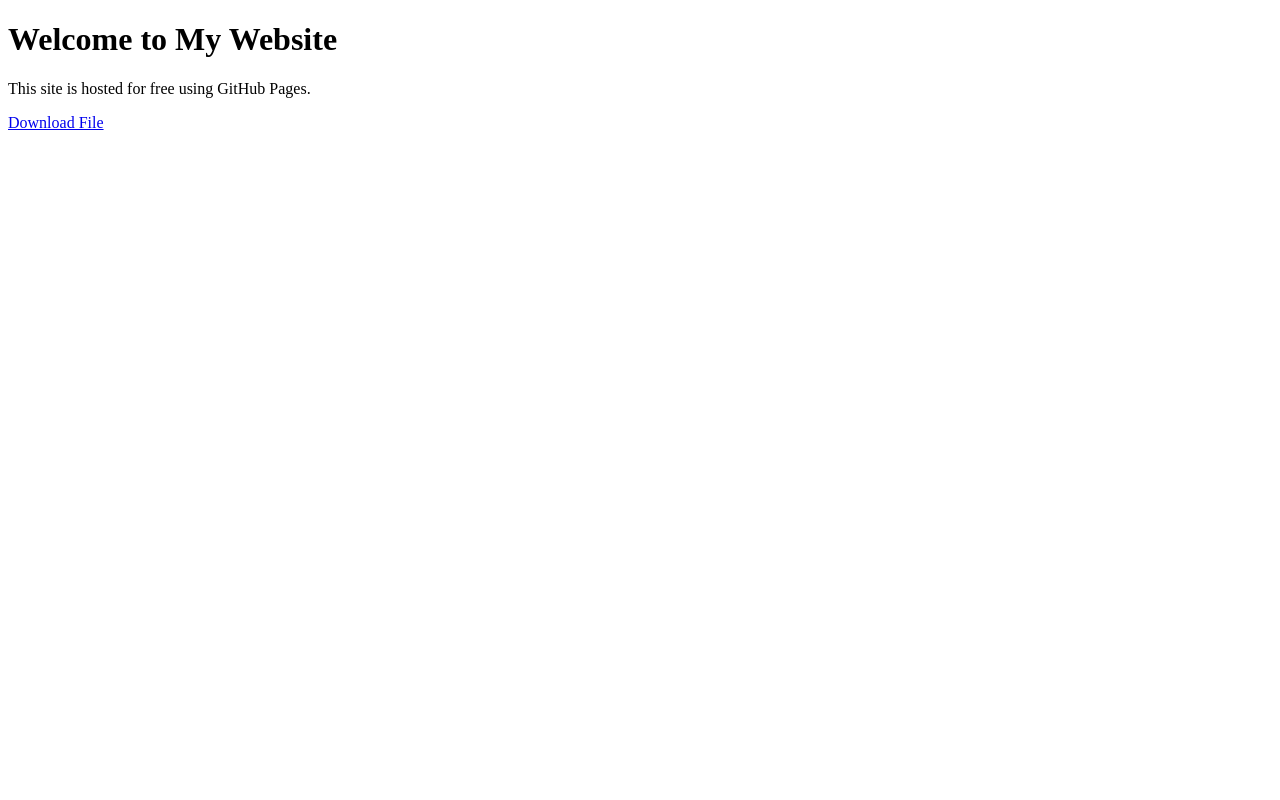
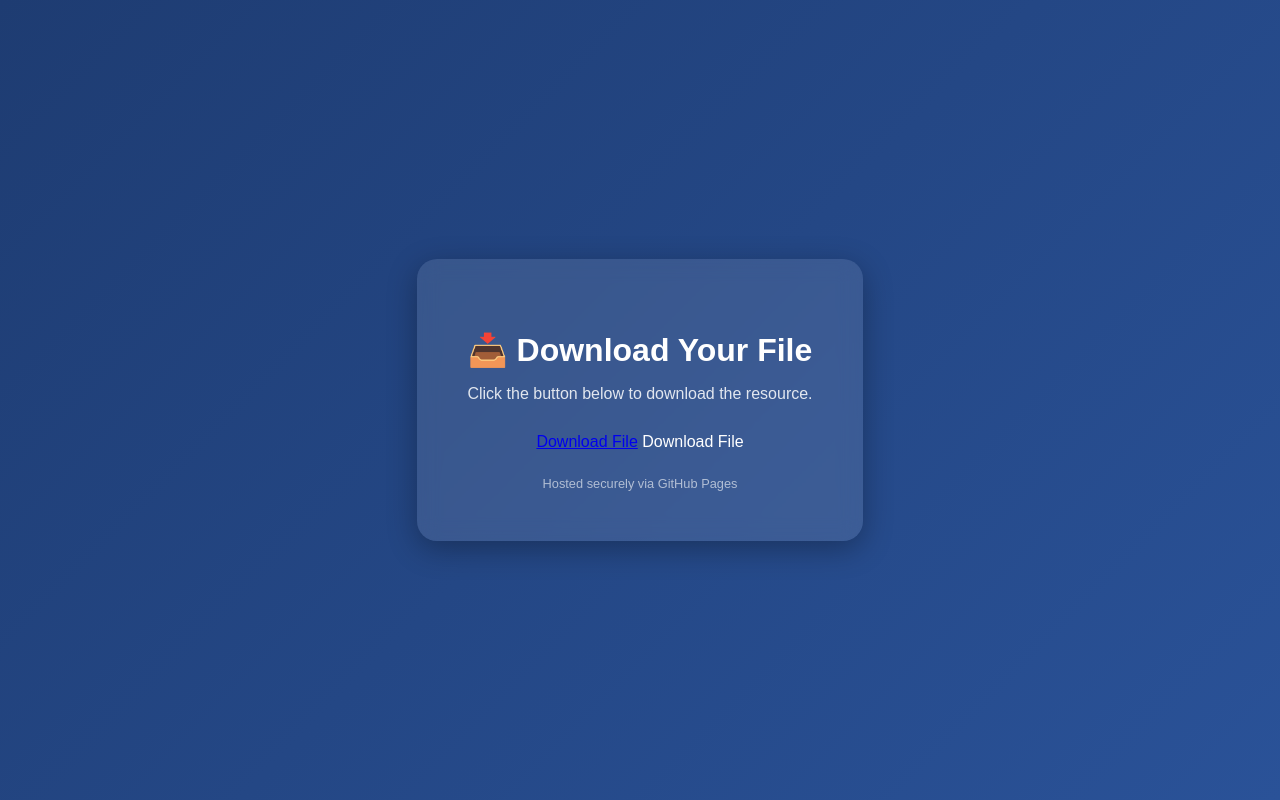
Before and after one commit to jsCMScs/jsCMScs.github.io, a plain HTML site: page index.html in a window 1280 px wide. Drawn offline with Linux system fonts and the light colour scheme.

Commit message:
Update index.html

```diff
--- a/index.html
+++ b/index.html
@@ -1,15 +1,82 @@
 <!DOCTYPE html>
-<html>
+<html lang="en">
 <head>
-    <title>My First Website</title>
+<meta charset="UTF-8">
+<meta name="viewport" content="width=device-width, initial-scale=1.0">
+<title>Download Center</title>
+
+<style>
+
+body {
+    margin: 0;
+    font-family: Arial, Helvetica, sans-serif;
+    background: linear-gradient(135deg, #1e3c72, #2a5298);
+    height: 100vh;
+    display: flex;
+    justify-content: center;
+    align-items: center;
+    color: white;
+}
+
+.container {
+    background: rgba(255, 255, 255, 0.1);
+    padding: 50px;
+    border-radius: 20px;
+    text-align: center;
+    backdrop-filter: blur(10px);
+    box-shadow: 0 8px 30px rgba(0,0,0,0.3);
+    max-width: 400px;
+}
+
+h1 {
+    margin-bottom: 15px;
+}
+
+p {
+    margin-bottom: 30px;
+    opacity: 0.85;
+}
+
+.download-btn {
+    text-decoration: none;
+    background: #00d4ff;
+    color: black;
+    padding: 15px 30px;
+    border-radius: 50px;
+    font-weight: bold;
+    transition: 0.3s;
+    display: inline-block;
+}
+
+.download-btn:hover {
+    background: white;
+    transform: scale(1.05);
+    box-shadow: 0 0 15px rgba(255,255,255,0.6);
+}
+
+.footer {
+    margin-top: 25px;
+    font-size: 0.8em;
+    opacity: 0.6;
+}
+
+</style>
 </head>
 
 <body>
-    <h1>Welcome to My Website</h1>
-    <p>This site is hosted for free using GitHub Pages.</p>
+
+<div class="container">
+    <h1>📥 Download Your File</h1>
+    <p>Click the button below to download the resource.</p>
+
     <a href="Crypt Review Sheet.docx" download>Download File</a>
+        Download File
+    </a>
+
+    <div class="footer">
+        Hosted securely via GitHub Pages
+    </div>
+</div>
 
 </body>
-
-
 </html>
```
